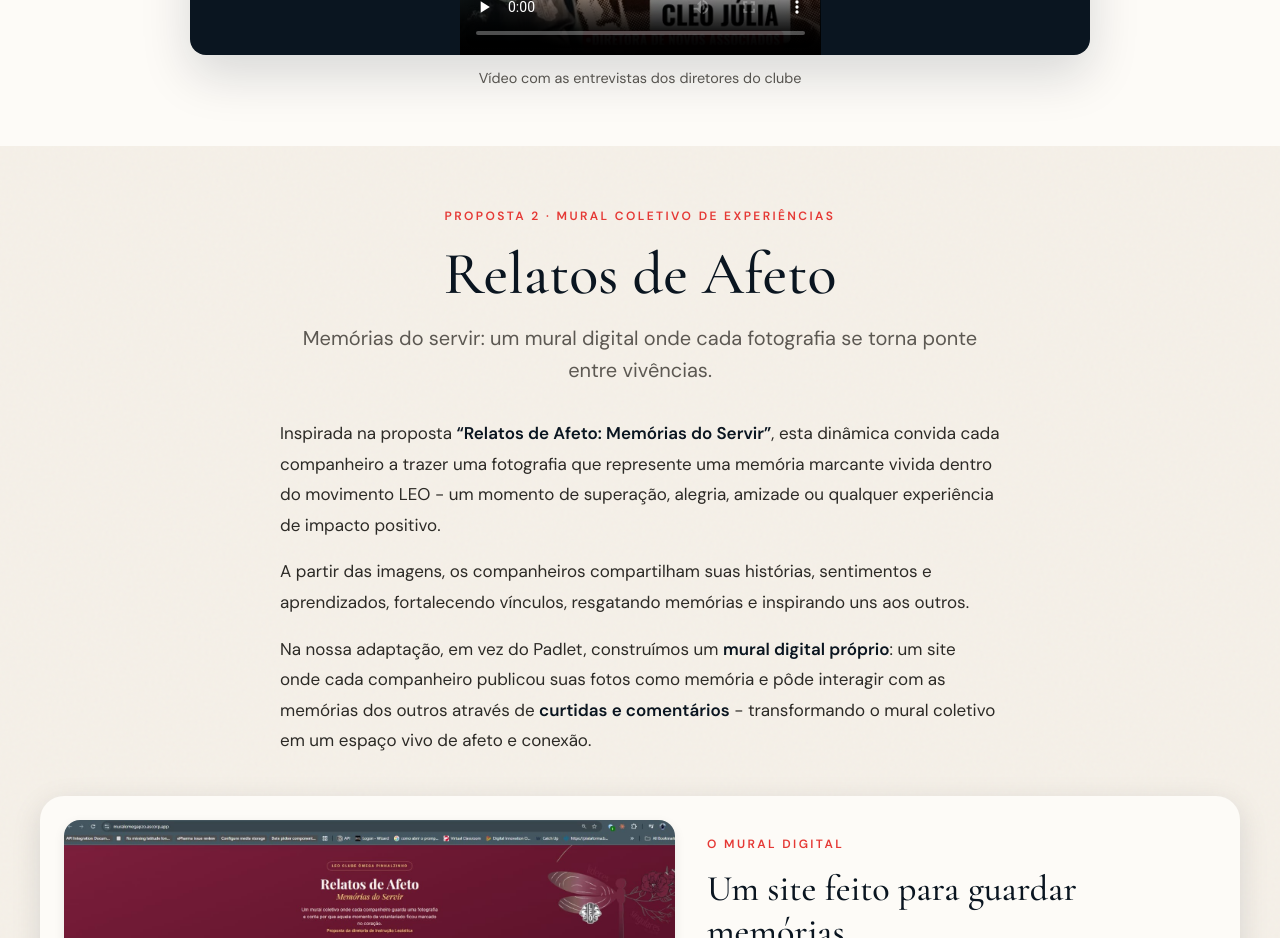
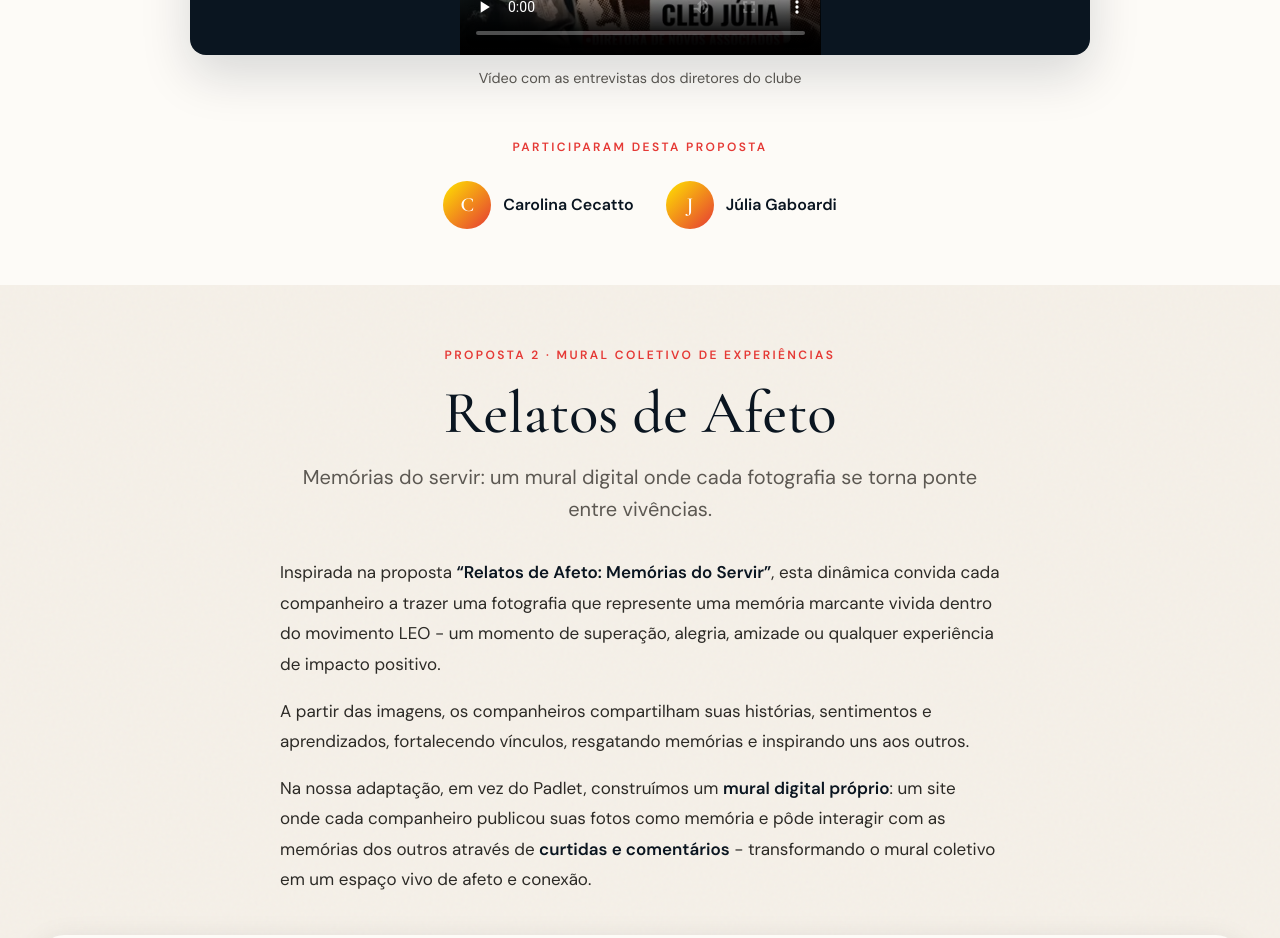
Before and after one commit to alessonsouza/report-lionistic-instruction-4, a React (Vite) app: page / in a window 1280 px wide. Shown: the part 2720-3658 px from the top of the page. Built offline with nearby package versions, Linux system fonts and the light colour scheme; grey boxes are pictures that could not be loaded.

Commit message:
feat(proposal-1): credit Carolina Cecatto and Júlia Gaboardi
Add an optional credits block to proposals and render it in the Mais que Cargos
section, thanking the companheiras who took part in the proposal.

```diff
--- /dev/null
+++ b/src/components/proposals/MaisQueCargos.module.css
@@ -0,0 +1,61 @@
+.credits {
+  margin-top: var(--space-4xl);
+  display: flex;
+  flex-direction: column;
+  align-items: center;
+  text-align: center;
+}
+
+.creditsTitle {
+  font-size: 0.75rem;
+  font-weight: 600;
+  letter-spacing: 0.2em;
+  text-transform: uppercase;
+  color: var(--leo-red);
+  margin-bottom: var(--space-xl);
+}
+
+.creditsList {
+  display: flex;
+  flex-wrap: wrap;
+  justify-content: center;
+  gap: var(--space-2xl);
+}
+
+.person {
+  display: flex;
+  align-items: center;
+  gap: var(--space-md);
+}
+
+.avatar {
+  width: 48px;
+  height: 48px;
+  border-radius: 50%;
+  background: linear-gradient(135deg, var(--leo-gold) 0%, var(--leo-red) 100%);
+  color: white;
+  display: flex;
+  align-items: center;
+  justify-content: center;
+  font-family: var(--font-heading);
+  font-size: 1.25rem;
+  font-weight: 600;
+  flex-shrink: 0;
+}
+
+.personInfo {
+  display: flex;
+  flex-direction: column;
+  align-items: flex-start;
+}
+
+.personName {
+  font-weight: 600;
+  color: var(--leo-navy);
+  font-size: 1rem;
+}
+
+.personRole {
+  font-size: 0.8125rem;
+  color: var(--text-muted);
+}
--- a/src/components/proposals/MaisQueCargos.tsx
+++ b/src/components/proposals/MaisQueCargos.tsx
@@ -1,7 +1,9 @@
+import { motion } from 'framer-motion';
 import { proposals } from '../../data/content';
 import { ProposalSection } from '../ProposalSection';
 import { Gallery } from '../Gallery';
 import { VideoPlayer } from '../VideoPlayer';
+import styles from './MaisQueCargos.module.css';
 
 const proposal = proposals.find((p) => p.id === 'mais-que-cargos')!;
 
@@ -25,6 +27,28 @@ export function MaisQueCargos() {
           pending={proposal.video.pending}
         />
       )}
+      {proposal.credits && (
+        <motion.div
+          className={styles.credits}
+          initial={{ opacity: 0, y: 20 }}
+          whileInView={{ opacity: 1, y: 0 }}
+          viewport={{ once: true, margin: '-80px' }}
+          transition={{ duration: 0.6, ease: [0.16, 1, 0.3, 1] }}
+        >
+          <span className={styles.creditsTitle}>{proposal.credits.title}</span>
+          <div className={styles.creditsList}>
+            {proposal.credits.people.map((person) => (
+              <div key={person.name} className={styles.person}>
+                <div className={styles.avatar}>{person.name.charAt(0)}</div>
+                <div className={styles.personInfo}>
+                  <span className={styles.personName}>{person.name}</span>
+                  {person.role && <span className={styles.personRole}>{person.role}</span>}
+                </div>
+              </div>
+            ))}
+          </div>
+        </motion.div>
+      )}
     </ProposalSection>
   );
 }
--- a/src/data/content.ts
+++ b/src/data/content.ts
@@ -44,6 +44,12 @@ export type Proposal = {
   gallery?: GalleryItem[];
   galleryTitle?: string;
   gallerySubtitle?: string;
+
+  /** Optional credit block thanking companheiros who took part in the proposal. */
+  credits?: {
+    title: string;
+    people: { name: string; role?: string }[];
+  };
 
   /* Proposal-specific blocks (only the relevant one is set per proposal). */
   video?: {
@@ -151,6 +157,13 @@ export const proposals: Proposal[] = [
       poster: '/mais-que-cargos/video-poster.jpg',
       caption: 'Vídeo com as entrevistas dos diretores do clube',
       pending: false,
+    },
+    credits: {
+      title: 'Participaram desta proposta',
+      people: [
+        { name: 'Carolina Cecatto' },
+        { name: 'Júlia Gaboardi' },
+      ],
     },
   },
 
```
